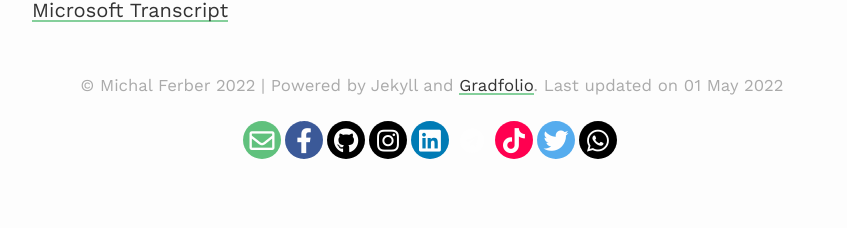
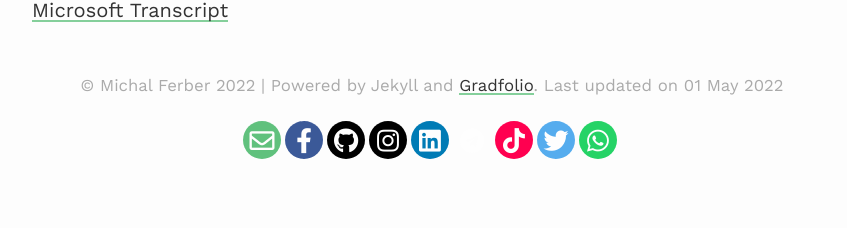
Before and after one commit to MichalAFerber/michalferber.com, a Jekyll site: the page built from index.md, in a window 1280 px wide. Shown: the part 749-977 px from the top of the page, without its empty margins (208-1055 px from the left). Built offline with Jekyll 4.4.1, drawn with Linux system fonts in a browser that asks for light colours; nearby versions of some CDN libraries.

Commit message:
Update footer-social.scss

```diff
--- a/assets/css/_sass/footer-social.scss
+++ b/assets/css/_sass/footer-social.scss
@@ -113,11 +113,11 @@
 }
 
 .rounded-social-buttons .social-button.whatsapp {
-  background: #000000;
+  background: #25D366;
 }
 
 .rounded-social-buttons .social-button.whatsapp:hover, .rounded-social-buttons .social-button.whatsapp:focus {
-  color: #000000;
+  color: #25D366;
   background: #fefefe;
-  border-color: #000000;
+  border-color: #ffffff;
 }
```
